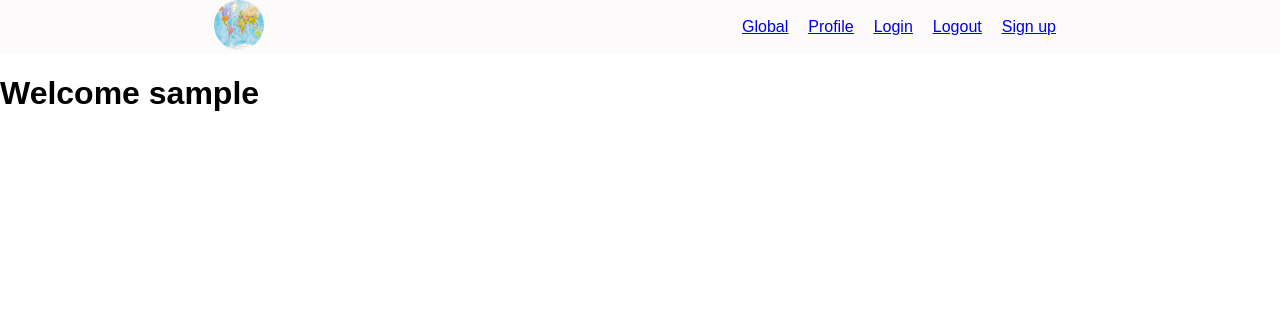
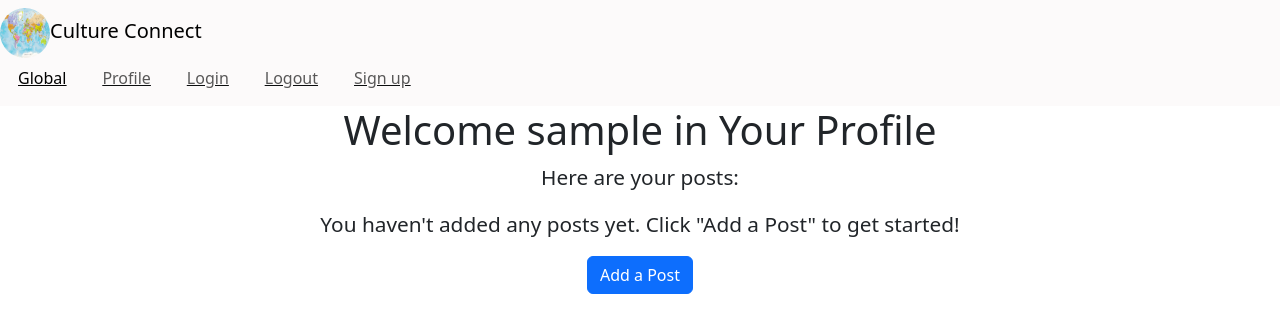
Before and after one commit to sandymosaad/culture_connect, a Flask app: page /profile in a window 1280 px wide. Shown: the top 333 px of the page. Run offline with Flask 3, Linux system fonts and the light colour scheme; the visitor is signed in with stand-in values (Sample User, id 1); some libraries are stand-ins or nearby versions.

Commit message:
Enhance profile page: add modal for new post with improved form, required fields, file inputs, and category dropdown

```diff
--- /dev/null
+++ b/website/static/css/profile.css
@@ -0,0 +1,3 @@
+.welcome-section{
+    text-align: center;
+}
--- a/website/static/css/style.css
+++ b/website/static/css/style.css
@@ -94,7 +94,18 @@ body {
     background: #2f6dd9;
 }
 
-/*-------------------------------------------------------------- ---------------------------------------------*/
+/*--------------------------------------------------------------h1 p ---------------------------------------------*/
+h1 {
+    margin: 0;
+    font-size: 3rem;
+    font-weight: 700;
+}
+
+ p {
+    font-size: 1.3rem;
+    margin-top: 10px;
+    margin-bottom: 25px;
+}
 /*--------------------    alert for error ------------------------------*/
 
 .section-alert {
--- a/website/templates/base.html
+++ b/website/templates/base.html
@@ -8,12 +8,11 @@
         {% if custom_style %}
             <link rel="stylesheet" href="{{ url_for('static', filename='css/' ~ custom_style ~ '.css') }}">
         {% endif %}
+        <link rel="stylesheet" href="https://cdnjs.cloudflare.com/ajax/libs/bootstrap/5.3.0/css/bootstrap.min.css">
         <link rel="stylesheet" href="https://cdnjs.cloudflare.com/ajax/libs/font-awesome/4.7.0/css/font-awesome.min.css">
         <title>{% block title %} Home {% endblock %}</title>
     </head>
     <body>
-
-
     <!-- Flash messages -->
     <div class="section-alert">
         {% with messages = get_flashed_messages(with_categories=true) %}
@@ -28,10 +27,10 @@
         {% endwith %}
     </div>
 
-    <div class="container">
-                <nav class="navbar navbar-expand-lg ">
-            <div class="container-fluid">
-                <a class="navbar-brand" href="/"><img src="/static/images/world-map.jpg" alt="home"></a>
+    <div>
+            <nav class="navbar navbar-expand-lg ">
+            <div>
+                <a class="navbar-brand" href="/"><img src="/static/images/world-map.jpg" alt="home">Culture Connect</a>
                 <div class="collapse navbar-collapse" id="navbarNav">
                 <ul class="navbar-nav">
                     <li class="nav-item">
@@ -55,9 +54,7 @@
         </nav>
         {% block content %}{% endblock %}
     </div>
-
-</body>
-
-        <script type="text/javascript" src="{{ url_for('static', filename='js/main.js') }}"></script>
-        </body>
+    <script src="https://cdn.jsdelivr.net/npm/bootstrap@5.3.8/dist/js/bootstrap.bundle.min.js"></script>
+    <script type="text/javascript" src="{{ url_for('static', filename='js/main.js') }}"></script>
+    </body>
 </html>
--- a/website/templates/profile.html
+++ b/website/templates/profile.html
@@ -2,6 +2,62 @@
 {% block title %} Profile {% endblock %}
 {% block content %}
 
-<h1>Welcome {{username}}</h1>
+<div class="welcome-section">
+    <h1 >Welcome {{username}} in Your Profile</h1>
+    <p>Here are your posts:</p>
+    <p>You haven't added any posts yet. Click "Add a Post" to get started!</p>
+
+    <button type="button" class="btn btn-primary" data-bs-toggle="modal" data-bs-target="#addPostModal">
+    Add a Post
+    </button>
+</div>
+
+<div class="modal fade" id="addPostModal" tabindex="-1" aria-labelledby="addPostModalLabel" aria-hidden="true">
+    <div class="modal-dialog">
+        <div class="modal-content">
+        <div class="modal-header">
+            <h5 class="modal-title" id="addPostModalLabel">New Post</h5>
+            <button type="button" class="btn-close" data-bs-dismiss="modal" aria-label="Close"></button>
+        </div>
+        <div class="modal-body">
+            <form action="{{ url_for('views.add_post') }}" method="POST" enctype="multipart/form-data">
+                <div class="form-group">
+                    <label for="title">Title of post</label>
+                    <input type="text" name="title" id="title" class="form-control" placeholder="Enter post title" required>
+                </div>
+                <div class="form-group">
+                    <label for="body">Body Of post</label>
+                    <textarea name="body" id="body" class="form-control" placeholder="Write something interesting..." required></textarea>
+                </div>
+                <div class="form-group">
+                    <label for="country">Country</label>
+                    <input type="text" name="country" id="country" class="form-control"  placeholder="Enter your country name" required>
+                </div>
+                <div class="form-group">
+                    <label for="flag">Flag of your country</label>
+                    <input type="file" name="flag" id="flag" class="form-control" accept="image/*" required >
+                </div>
+                <div class="form-group">
+                    <label for="post_image">Do you want to uplode image?</label>
+                    <input type="file" name="post_image" id="post_image" class="form-control" accept="image/*">
+                </div>
+                <div class="form-group">
+                    <label for="category">Category</label>
+                    <select name="category" id="category" class="form-select" required>
+                        <option value="" selected disabled>Select post category"</option>
+                        <option value="story">Story</option>
+                        <option value="tourist_attraction">Tourist Attraction</option>
+                        <option value="dish">Dish</option>
+                        <option value="quote">Quote</option>
+                    </select>
+                </div>
+
+
+                <button type="submit" class="btn btn-primary">Submit</button>
+            </form>
+        </div>
+        </div>
+    </div>
+</div>
 
 {% endblock %}
--- a/website/views.py
+++ b/website/views.py
@@ -13,3 +13,7 @@ def profile():
         flash('Please log in first', category='error')
         return redirect(url_for('auth.login'))
     return render_template('profile.html', custom_style="profile", username = username)
+
+@views.route('/add_post')
+def add_post():
+    return render_template('index.html', custom_style="index")
```
Also changed, not shown: other parts of website/static/css/style.css (+37 -0 lines), test.html (+28 -24 lines), website/static/css/auth.css (+0 -35 lines).
